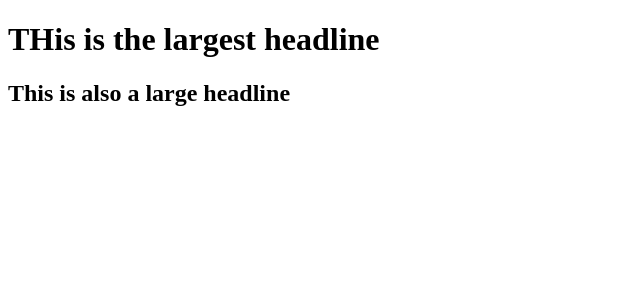
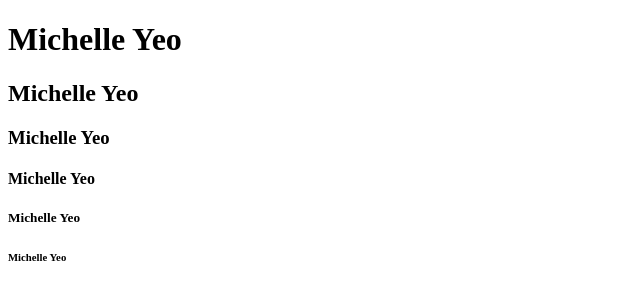
Before and after one commit to yeoboonkock/lecture0, a plain HTML site: page hello.html in a window 1280 px wide. Shown: the whole page, without its empty margins (0-640 px from the left). Drawn offline with Linux system fonts and the light colour scheme.

Commit message:
added h1 to h6 headlines

```diff
--- a/hello.html
+++ b/hello.html
@@ -4,7 +4,11 @@
     <title>My Webpage!</title>
   </head>
   <body>
-    <h1> THis is the largest headline <h1>
-      <h2> This is also a large headline <h2>
+    <h1> Michelle Yeo <h1>
+      <h2> Michelle Yeo <h2>
+        <h3> Michelle Yeo <h3>
+          <h4> Michelle Yeo <h4>
+            <h5> Michelle Yeo <h5>
+              <h6> Michelle Yeo <h6>
   </body>
 </html>
```
